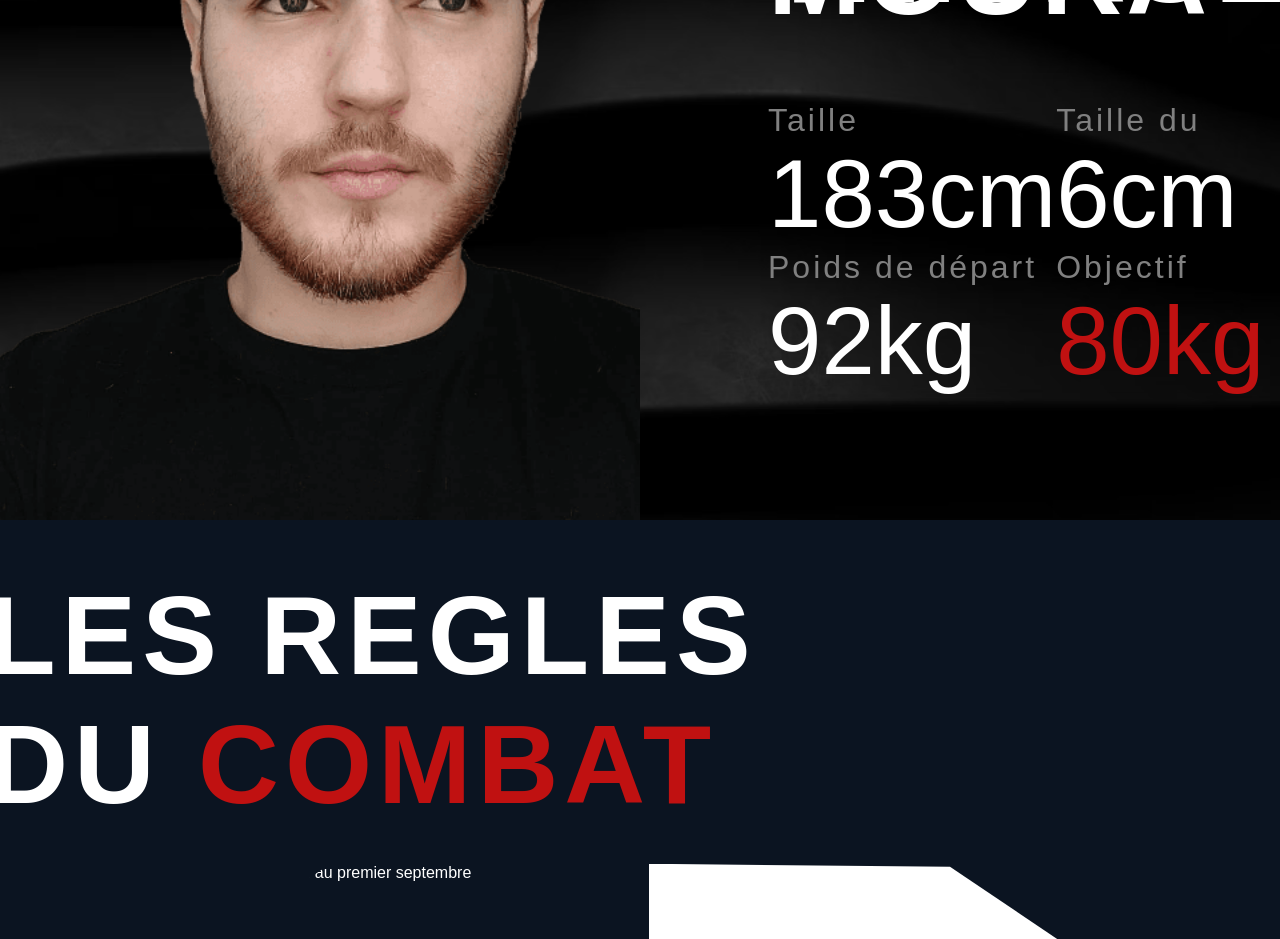
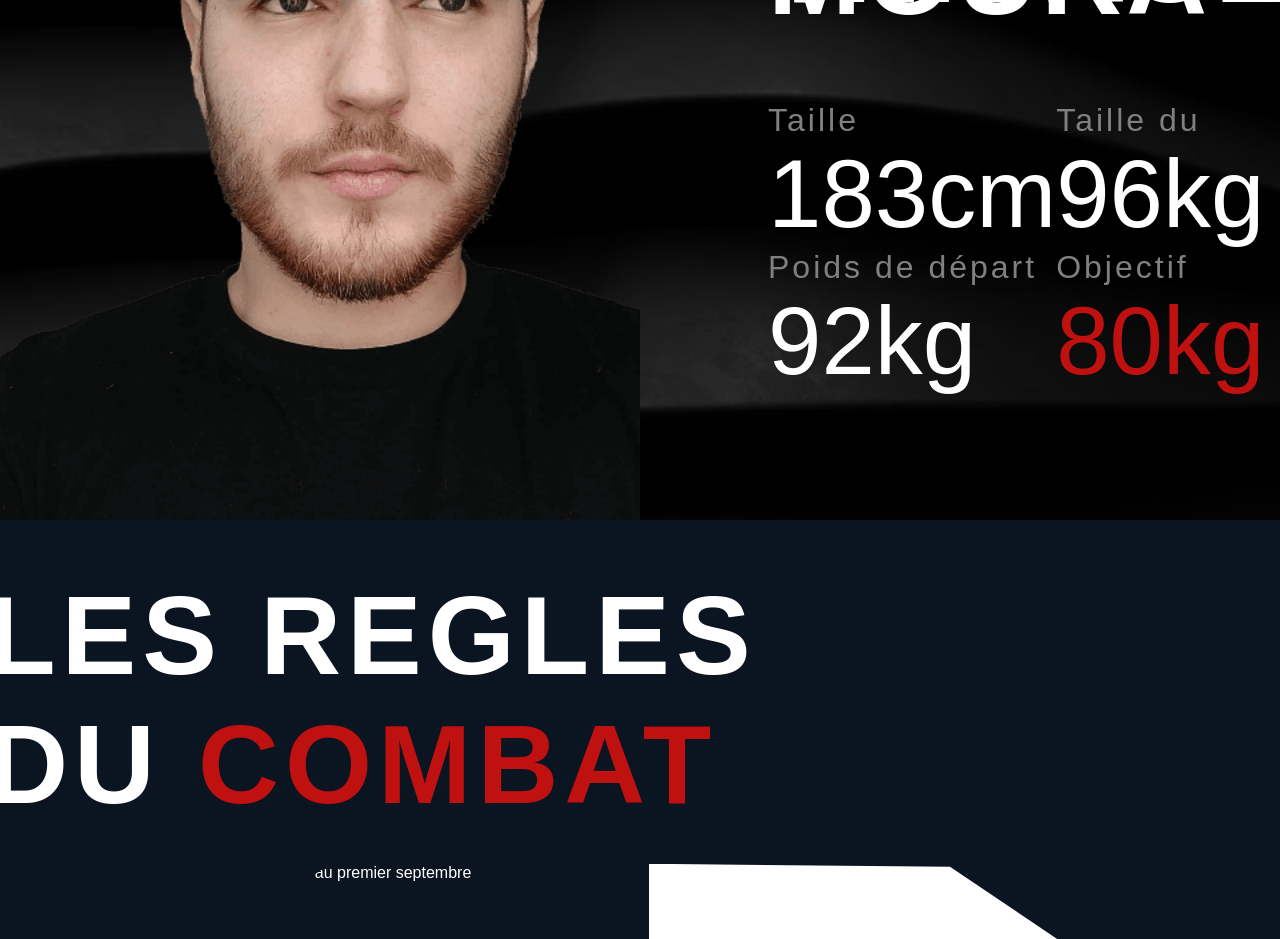
Before and after one commit to RaEace/La-Groph-cie, a React (Vite) app: page / in a window 1280 px wide. Shown: the part 2680-3619 px from the top of the page. Built offline with nearby package versions, Linux system fonts and the light colour scheme; a web font is replaced by a local one.

Commit message:
fix: remove sensitive information

```diff
--- a/src/pages/SpecThibault/SpecThibault.tsx
+++ b/src/pages/SpecThibault/SpecThibault.tsx
@@ -15,7 +15,7 @@ const SpecThibault: React.FC = () => {
             <SpecBuilder label="Poids de départ" amount={92} metric="kg" />
           </div>
           <div className="weight-specs">
-            <SpecBuilder label="Taille du" amount={6} metric="cm" />
+            <SpecBuilder label="Taille du" amount={96} metric="kg" />
             <SpecBuilder label="Objectif" amount={80} metric="kg" color="red" />
           </div>
         </div>
```
